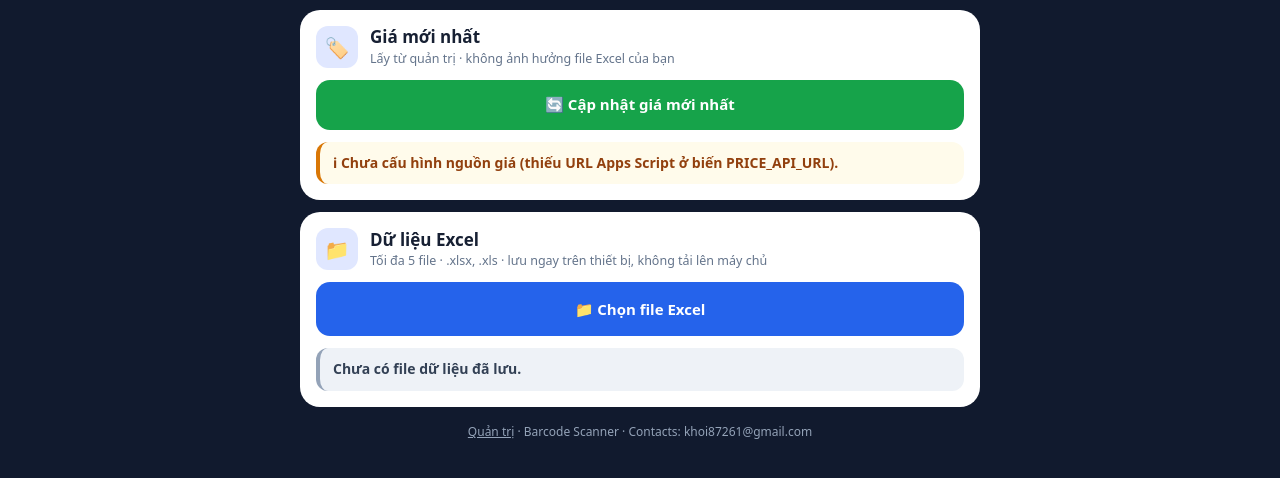
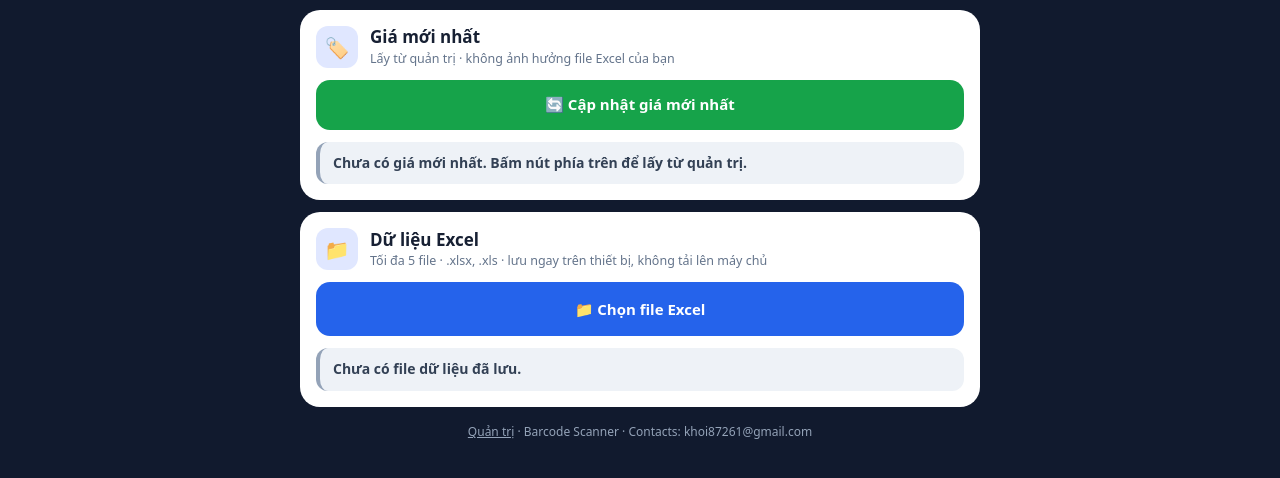
Before and after one commit to khoi87261-a11y/barcode-scanner, a plain HTML site: page index.html in a window 1280 px wide. Shown: the part 90-568 px from the top of the page. Drawn offline with Linux system fonts and the light colour scheme.

Commit message:
Update index.html

```diff
--- a/index.html
+++ b/index.html
@@ -182,7 +182,7 @@ body .adm-sec .file-label{opacity:1;pointer-events:auto;min-height:50px;backgrou
 </style>
 <!-- ============ CẤU HÌNH DUY NHẤT: dán URL "Ứng dụng web" Google Apps Script (kết thúc bằng /exec) vào giữa hai dấu nháy ============
      URL này không phải bí mật: nó chỉ cho phép ĐỌC giá. Ghi dữ liệu luôn cần mật khẩu quản trị (lưu trong Script Properties của Apps Script). -->
-<script>window.PRICE_API_URL = "";</script>
+<script>window.PRICE_API_URL = "https://script.google.com/macros/s/AKfycbxcuiRyKrUHh9v6NIw6kj1Rfrt9EmvIB8wwZCcNJALqsgXRJes-DKXWQhsjygEEIIHM1A/exec";</script>
 </head>
 <body>
 <header class="card app-head">
```
